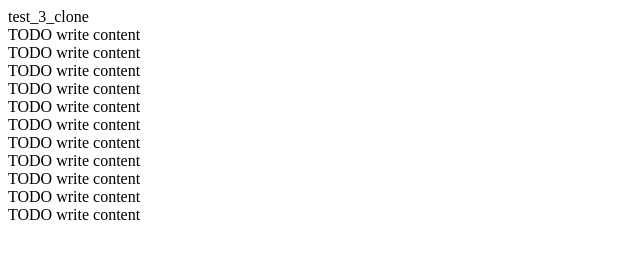
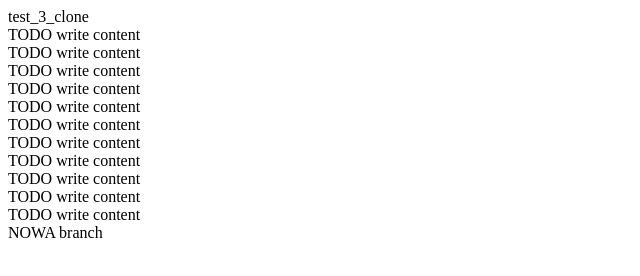
Before and after one commit to rybak09/michal-test-1, a plain HTML site: page index.html in a window 1280 px wide. Shown: the whole page, without its empty margins (0-640 px from the left). Drawn offline with Linux system fonts and the light colour scheme.

Commit message:
pierwszy na nowej branchy

```diff
--- a/index.html
+++ b/index.html
@@ -20,6 +20,7 @@ and open the template in the editor.
         <div>TODO write content</div><div>TODO write content</div>
         <div>TODO write content</div><div>TODO write content</div><div>TODO write content</div><div>TODO write content</div>
 
+		<div>NOWA branch</div>
 
 
 
```
